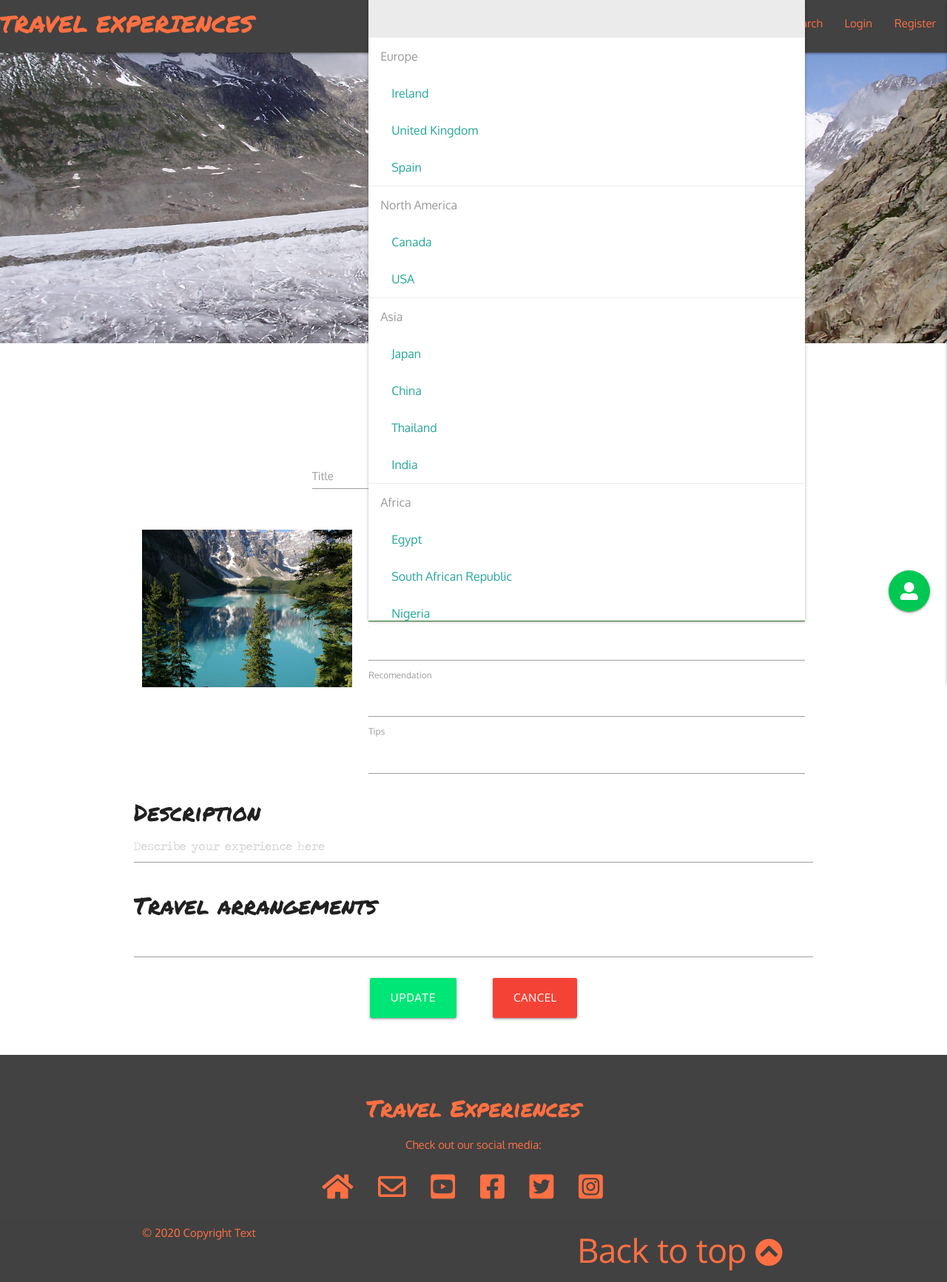
After one commit to Vlad-404/travel_experiences, a Flask app: template templates/editxp.html in a window 1280 px wide, after a click that opens the changed part. The commit adds this page. Shown: the whole page at 74% size. Run offline with Flask 2, Linux system fonts and the light colour scheme; the template is opened without the code that fills it, so the values that code supplies are empty; some libraries are stand-ins or nearby versions.

Commit message:
Added a template editxp based on datamod-functional

```diff
--- a/app.py
+++ b/app.py
@@ -107,8 +107,9 @@ def read_more(experience_id):
         {"_id": ObjectId(experience_id)})
     return render_template("read-more.html", experience=experience)
 
-@app.route("/add_experience", methods=["GET", "POST"])
-def add_experience():
+
+@app.route("/addxp", methods=["GET", "POST"])
+def addxp():
     if request.method == "POST":
         experience = {
             "title": request.form.get("title"),
@@ -125,12 +126,11 @@ def add_experience():
         flash("You have succesfully added your experience")
         return redirect(url_for(
                         "profile", username=session["user"]))
-    # countries = mongo.db.countries.find().sort("country_name", 1)
-    return render_template("add_experience.html")
+    return render_template("addxp.html")
 
 
-@app.route("/edit_details/<experience_id>", methods=["GET", "POST"])
-def edit_details(experience_id):
+@app.route("/editxp/<experience_id>", methods=["GET", "POST"])
+def editxp(experience_id):
     if request.method == "POST":
         submit = {
             "title": request.form.get("title"),
@@ -150,7 +150,7 @@ def edit_details(experience_id):
 
     experience = mongo.db.experiences.find_one(
         {"_id": ObjectId(experience_id)})
-    return render_template("edit_details.html", experience=experience)
+    return render_template("editxp.html", experience=experience)
 
 
 @app.route("/delete_experience/<experience_id>")
--- a/templates/base.html
+++ b/templates/base.html
@@ -27,7 +27,7 @@
                     <li><a href="#" class="deep-orange-text text-lighten-1 oxygen-font">Search</a></li>
                     {% if session.user %}
                         <li><a href="{{ url_for('profile', username=session['user']) }}" class="deep-orange-text text-lighten-1 oxygen-font">My Page</a></li>
-                        <li><a href="{{ url_for('add_experience', username=session['user']) }}" class="deep-orange-text text-lighten-1 oxygen-font">Add New Experience</a></li>
+                        <li><a href="{{ url_for('addxp', username=session['user']) }}" class="deep-orange-text text-lighten-1 oxygen-font">Add New Experience</a></li>
                         <li><a href="{{ url_for('logout') }}" class="deep-orange-text text-lighten-1 oxygen-font">Logout</a></li>
                     {% else %}
                         <li><a href="{{ url_for('login') }}" data-target="modal1" class="deep-orange-text text-lighten-1 oxygen-font modal-trigger">Login</a></li>
@@ -49,7 +49,7 @@
 					</li>
 					<li>
                         {% if session.user %}
-                        <a href="{{ url_for('add_experience') }}"><img src="../static/images/oslo.jpg"></a>
+                        <a href="{{ url_for('addxp') }}"><img src="../static/images/oslo.jpg"></a>
                         {% else %}
 						<a href="{{ url_for('register') }}"><img src="../static/images/oslo.jpg"></a> <!-- random image -->
                         {% endif %}
@@ -75,7 +75,7 @@
 			<li><a href="#" class="deep-orange-text text-lighten-1 oxygen-font">Search</a></li>
             {% if session.user %}
                 <li><a href="{{ url_for('profile', username=session['user']) }}" class="deep-orange-text text-lighten-1 oxygen-font">My Page</a></li>
-                <li><a href="{{ url_for('add_experience', username=session['user']) }}" class="deep-orange-text text-lighten-1 oxygen-font">Add New Experience</a></li>
+                <li><a href="{{ url_for('addxp', username=session['user']) }}" class="deep-orange-text text-lighten-1 oxygen-font">Add New Experience</a></li>
                 <li><a href="{{ url_for('logout') }}" class="deep-orange-text text-lighten-1 oxygen-font">Logout</a></li>
             {% else %}
                 <li><a href="{{ url_for('login') }}" data-target="modal1" class="deep-orange-text text-lighten-1 oxygen-font modal-trigger">Login</a></li>
@@ -152,7 +152,7 @@
         <p class="center-align green-text text-accent-4">{{session["user"]}}</p>
 		<ul class="margin-above">
 			{% if session.user %}
-                <li><a href="{{ url_for('add_experience') }}" class="btn-floating tooltipped blue" data-position="left" data-tooltip="Add New Experience"><i class="fas fa-plus"></i></a></li>
+                <li><a href="{{ url_for('addxp', username=session['user']) }}" class="btn-floating tooltipped blue" data-position="left" data-tooltip="Add New Experience"><i class="fas fa-plus"></i></a></li>
                 <li class="oxygen-font"><a href="{{ url_for('profile', username=session['user']) }}" class="btn-floating tooltipped blue" data-position="left" data-tooltip="Your Profile"><i class="far fa-address-card"></i></a></li>
                 <li class="oxygen-font"><a href="{{ url_for('logout') }}" class="btn-floating tooltipped red" data-position="left" data-tooltip="Logout"><i class="fas fa-sign-out-alt"></i></a></li>
             {% else %}
--- /dev/null
+++ b/templates/datamod.html
@@ -0,0 +1,66 @@
+{% extends "base.html" %}
+{% block content %}
+
+    <h3 class="deep-orange-text text-lighten-1 marker-font center-align">
+        {% block pagetitle %}
+        {% endblock %}
+    </h3>
+
+    <!-- Checks to see if experience ID exists -->
+    {% if experience._id %}
+        <form class="col s12" method="POST" action="{{ url_for('editxp', experience_id=experience._id) }}">
+    {% else %}
+        <form class="col s12" method="POST" action="{{ url_for('addxp') }}">
+    {% endif %}
+        <!-- Title -->
+        <section class="container">
+            <div class="row">
+                <div class="col s12 m6 offset-m3">
+                    <h3 class="deep-orange-text text-lighten-1 marker-font center-align">
+                        {% block title %}
+                        {% endblock %}
+                    </h3>
+                </div>
+            </div>
+        </section>
+
+        <!-- Upper container -->
+        <section class="container">
+            <div class="row margin-above">
+                <!-- Image container -->
+                <div class="col s12 m4">
+                    {% block image %}
+                    {% endblock %}
+                </div>
+
+                <!-- Fields for Country, City, recommendation, duration and tips -->
+                <div class="col s12 m8">
+                    {% block short_info %}
+                    {% endblock %}
+                </div>
+            </div>
+
+            <!-- Description field -->
+            <div class="row">
+                {% block description %}
+                {% endblock %}
+            </div>
+
+            <!-- Travel arrangements -->
+            <div class="row">
+                {% block travel_arrangements %}
+                {% endblock %}
+            </div>
+
+            <!-- Buttons -->
+            <div class="row">
+                <div class="center-align">
+                    {% block buttons %}
+                    {% endblock %}
+                </div>
+            </div>
+
+        </section>
+    </form>
+
+{% endblock %}
--- /dev/null
+++ b/templates/editxp.html
@@ -0,0 +1,68 @@
+{% extends "datamod.html" %}
+
+    {% block pagetitle %}
+        Edit details
+    {% endblock %}
+
+        {% block title %}
+            <div class="input-field">
+                <label for="title">Title</label>
+                <input id="title" name="title" value="{{ experience.title }}" minlength="4" maxlength="40" type="text" class="validate marker-font center-align" required>
+            </div>
+        {% endblock %}
+
+        {% block image %}
+            <img src="../static/images/sample-1.jpg" alt="Experience image" class="responsive-img materialboxed">
+        {% endblock %}
+
+        {% block short_info %}
+            <label for="city">Enter the City:</label>
+            <input id="city" name="city" value="{{ experience.location }}" minlength="1" maxlength="30" type="text" class="validate typewritter-font" required>
+            <select id="country_name" name="country_name" class="validate" required>
+                <option class="typewritter-font" selected>{{ experience.country_name }}</option>
+                <optgroup label="Europe">
+                    <option country_id="1">Ireland</option>
+                    <option country_id="2">United Kingdom</option>
+                    <option country_id="3">Spain</option>
+                </optgroup>
+                <optgroup label="North America">
+                    <option country_id="4">Canada</option>
+                    <option country_id="5">USA</option>
+                </optgroup>
+                <optgroup label="Asia">
+                    <option country_id="6">Japan</option>
+                    <option country_id="7">China</option>
+                    <option country_id="8">Thailand</option>
+                    <option country_id="9">India</option>
+                </optgroup>
+                <optgroup label="Africa">
+                    <option country_id="10">Egypt</option>
+                    <option country_id="11">South African Republic</option>
+                    <option country_id="12">Nigeria</option>
+                    <option country_id="13">Somalia</option>
+                </optgroup>
+            </select>
+            <label for="duration">Duration in days</label>
+            <input id="duration" name="duration" value="{{ experience.duration }}" minlength="1" maxlength="3" type="text" pattern="^[0-9]$" class="validate typewritter-font">
+            <label for="recommendation">Recomendation</label>
+            <input id="recommendation" name="recommendation" value="{{ experience.recommendation }}" maxlength="1" type="text" patern="^[1-5]{1}$" class="validate" required>
+            <label for="tips">Tips</label>
+            <input id="tips" name="tips" value="{{ experience.tips }}" minlength="3" type="text" class="validate typewritter-font">
+        {% endblock %}
+
+        {% block description %}
+            <span class="marker-font">Description</span>
+            <textarea id="description" name="description" minlength="15" class="materialize-textarea typewritter-font" placeholder="Describe your experience here" required>
+                {{- experience.description -}}
+            </textarea>
+        {% endblock %}
+
+        {% block travel_arrangements %}
+            <span class="marker-font">Travel arrangements</span>
+            <input id="traveling" name="traveling" value="{{ experience.travel_arrangements }}" minlength="3" maxlength="200" type="text" class="validate typewritter-font" required>
+        {% endblock %}
+
+        {% block buttons %}
+            <button  type="submit" class="btn-large green accent-3 button-margin">Update</button>
+            <button class="btn-large red"><a href="{{ url_for('profile', username=session['user']) }}" class="white-text">Cancel</a></button>
+        {% endblock %}
--- a/templates/experiences_home.html
+++ b/templates/experiences_home.html
@@ -26,7 +26,7 @@
 
             {% if session.user %}
             <span class="col s3 offset-s9">
-                <a href="{{ url_for('add_experience') }}" class="col s12 btn btn-large green white-text">
+                <a href="{{ url_for('addxp', username=session['user']) }}" class="col s12 btn btn-large green white-text">
                     New experience
                 </a>
             </span>
--- a/templates/profile.html
+++ b/templates/profile.html
@@ -5,7 +5,7 @@
 
 <div class="container">
 	<div class="row">
-		<a href="{{ url_for('add_experience') }}" class="white-text">
+		<a href="{{ url_for('addxp', username=session['user']) }}" class="white-text">
 			<button class="col s2 offset-s10 btn-large green">New experience</button>
 		</a>
 	</div>
@@ -41,7 +41,7 @@
 
                     <!-- Update and cancel buttons - issues between 450px and 601px wide screens -->
                     <div class="card-action center-align">
-                        <a href="{{ url_for('edit_details', experience_id=experience._id) }}" class="white-text btn green accent-3" type="submit" >Edit</a>
+                        <a href="{{ url_for('editxp', experience_id=experience._id) }}" class="white-text btn green accent-3" type="submit" >Edit</a>
 						<a href="{{ url_for('delete_experience', experience_id=experience._id) }}" class="btn white-text red">Delete</a>
                     </div>
                 </div>
```
Also changed, not shown: templates/add_experience.html (deleted, +0 -125 lines), templates/addxp.html (added, +70 -0 lines), templates/data-handling.html (+18 -5 lines).
